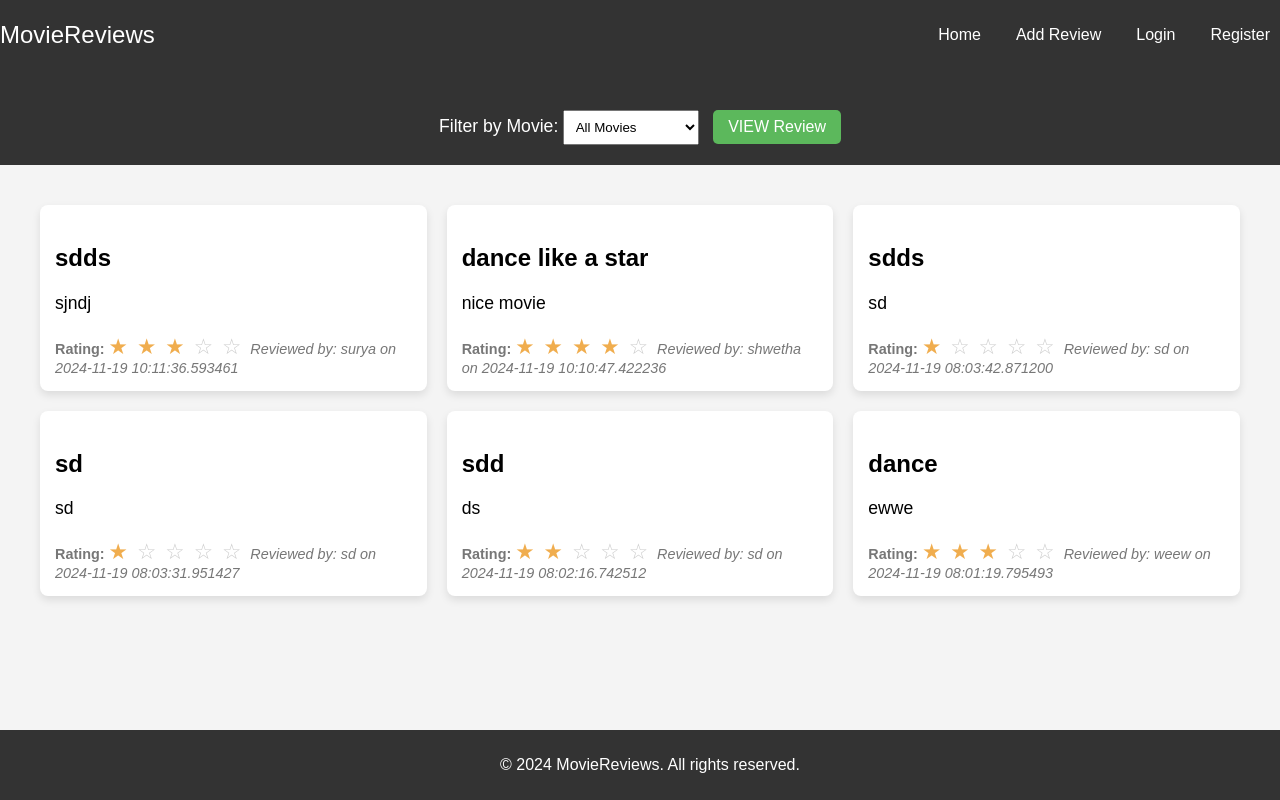
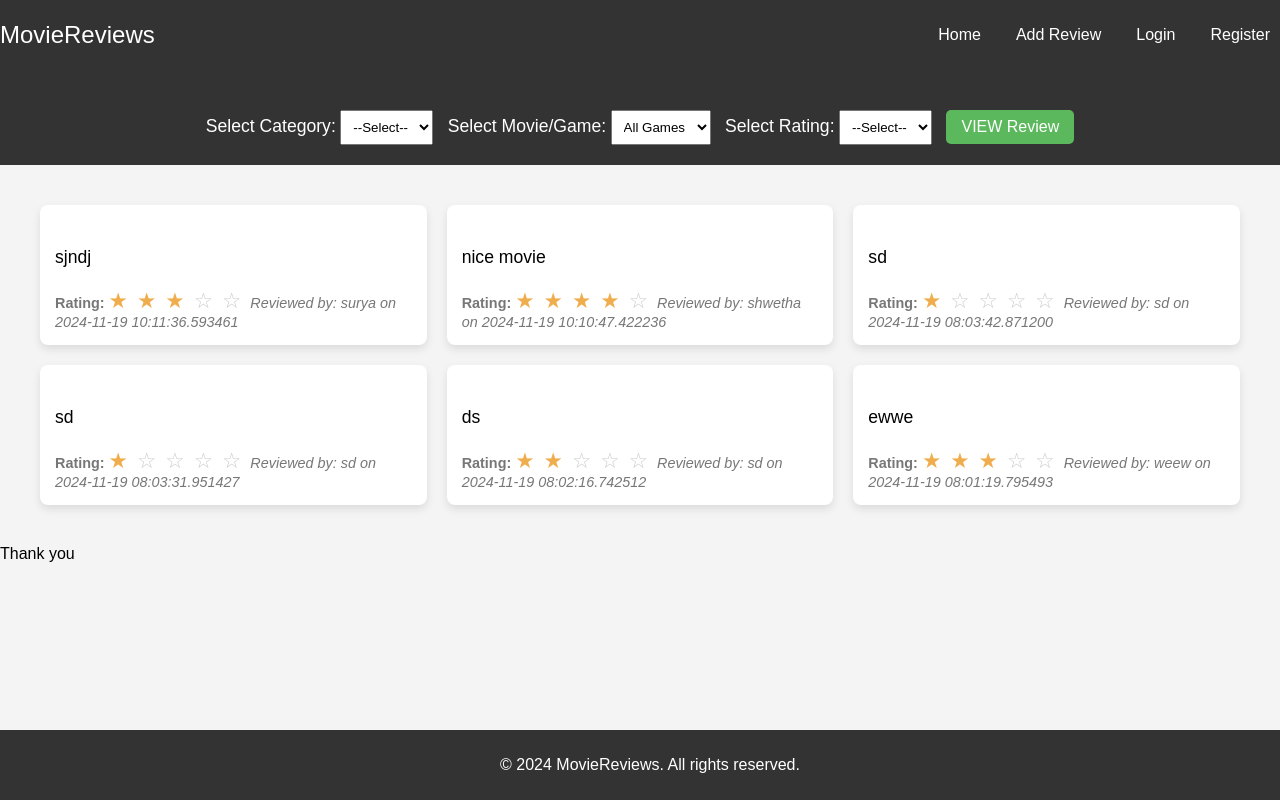
Before and after one commit to Krithik-7/Movie-Game_Review, a Flask app: page /reviews in a window 1280 px wide. Run offline with Flask 3, Linux system fonts and the light colour scheme.

Commit message:
reviews.html

```diff
--- a/pwa - Copy - Copy/template/reviews.html
+++ b/pwa - Copy - Copy/template/reviews.html
@@ -9,11 +9,9 @@
 <body>
     <nav class="navbar">
         <div class="container">
-
             <a href="{{ url_for('index') }}" class="logo">MovieReviews</a>
             <ul class="nav-links">
-
-           <li> <a href="{{ url_for('index') }}" >Home</a></li>
+                <li><a href="{{ url_for('index') }}">Home</a></li>
                 <li><a href="{{ url_for('add_review') }}">Add Review</a></li>
                 {% if current_user.is_authenticated %}
                     <li><a href="{{ url_for('logout') }}">Logout</a></li>
@@ -26,15 +24,43 @@
     </nav>
 
     <header class="page-header">
+        <form action="{{ url_for('get_reviews') }}" method="get" class="filter-form">
+            <!-- Category Dropdown (Movie/Game) -->
+            <label for="category">Select Category:</label>
+            <select id="category" name="category" required>
+                <option value="">--Select--</option>
+                <option value="movie" {% if category == 'movie' %}selected{% endif %}>Movie</option>
+                <option value="game" {% if category == 'game' %}selected{% endif %}>Game</option>
+            </select>
 
-        <form action="{{ url_for('get_reviews') }}" method="get" class="filter-form">
-            <label for="movie_title">Filter by Movie:</label>
-            <select name="movie_title" id="movie_title">
-                <option value="">All Movies</option>
-                {% for title in movie_titles %}
-                    <option value="{{ title }}" {% if title == selected_movie %}selected{% endif %}>{{ title }}</option>
-                {% endfor %}
+            <!-- Movie/Game Title Dropdown -->
+            <label for="item_title">Select Movie/Game:</label>
+            <select id="item_title" name="item_title" required>
+                <option value="">--Select--</option>
+                <option value="" {% if not selected_item %}selected{% endif %}>All {{ 'Movies' if category == 'movie' else 'Games' }}</option>
+
+                {% if category == 'movie' %}
+                    {% for title in movie_titles %}
+                        <option value="{{ title }}" {% if title == selected_item %}selected{% endif %}>{{ title }}</option>
+                    {% endfor %}
+                {% elif category == 'game' %}
+                    {% for title in game_titles %}
+                        <option value="{{ title }}" {% if title == selected_item %}selected{% endif %}>{{ title }}</option>
+                    {% endfor %}
+                {% endif %}
             </select>
+
+            <!-- Rating Dropdown -->
+            <label for="rating">Select Rating:</label>
+            <select id="rating" name="rating">
+                <option value="">--Select--</option>
+                <option value="1" {% if rating == '1' %}selected{% endif %}>1</option>
+                <option value="2" {% if rating == '2' %}selected{% endif %}>2</option>
+                <option value="3" {% if rating == '3' %}selected{% endif %}>3</option>
+                <option value="4" {% if rating == '4' %}selected{% endif %}>4</option>
+                <option value="5" {% if rating == '5' %}selected{% endif %}>5</option>
+            </select>
+
             <button type="submit">VIEW Review</button>
         </form>
     </header>
@@ -43,7 +69,7 @@
         {% if reviews %}
             {% for review in reviews %}
                 <div class="review-card">
-                    <h3>{{ review.movie_title }}</h3>
+                    <h3>{{ review.movie_title if category == 'movie' else review.game_title }}</h3>
                     <p>{{ review.review }}</p>
                     <div class="review-footer">
                         <span><strong>Rating:</strong>
@@ -79,5 +105,21 @@
         <p>&copy; 2024 MovieReviews. All rights reserved.</p>
     </footer>
 
+    <script>
+        // Add event listener to the category dropdown to listen for changes
+        document.getElementById('category').addEventListener('change', function() {
+            const category = this.value;
+            const movieDropdown = document.getElementById('item_title');
+
+            if (category === 'movie' || category === 'game') {
+                movieDropdown.disabled = false;
+                // Reload the page to update movie/game titles
+                window.location.href = "{{ url_for('get_reviews') }}?category=" + category;
+            } else {
+                movieDropdown.disabled = true;
+            }
+        });
+    </script>
+Thank you
 </body>
 </html>
```
